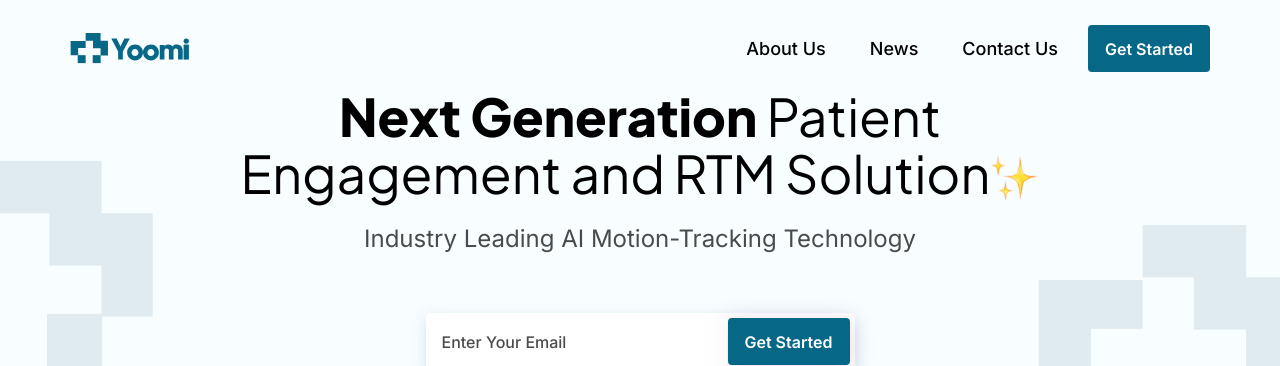
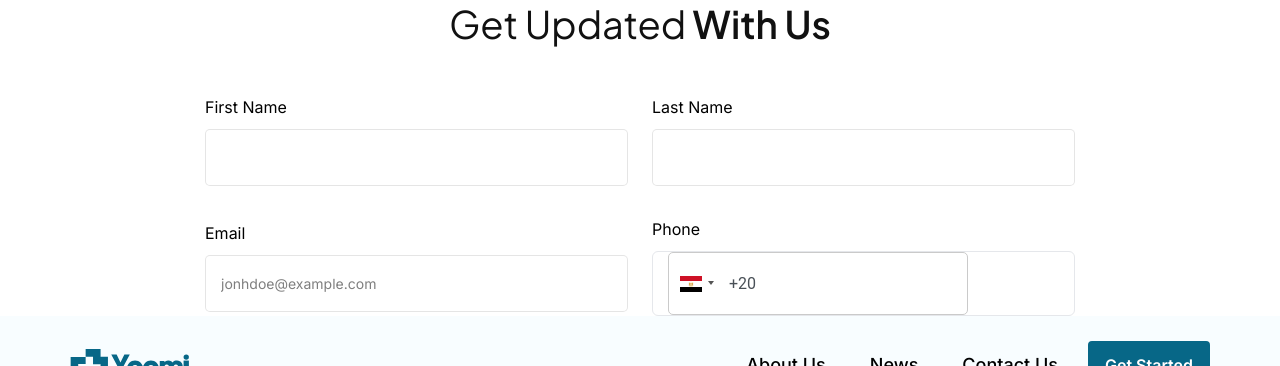
Before and after one commit to Sumit-Chouhan-devloper/yoomi, a React (Create React App) app: page / in a window 1280 px wide. Shown: the top 366 px of the page. Built offline with nearby package versions, Linux system fonts and the light colour scheme.

Commit message:
phone input

```diff
--- a/package.json
+++ b/package.json
@@ -13,6 +13,7 @@
     "react": "^18.2.0",
     "react-countup": "^6.4.2",
     "react-dom": "^18.2.0",
+    "react-phone-input-2": "^2.15.1",
     "react-router-dom": "^6.16.0",
     "react-scripts": "5.0.1",
     "react-slick": "^0.29.0",
--- a/src/App.js
+++ b/src/App.js
@@ -8,7 +8,7 @@ import "aos/dist/aos.css";
 import "slick-carousel/slick/slick.css";
 import "slick-carousel/slick/slick-theme.css";
 import "animate.css";
-
+import "react-phone-input-2/lib/bootstrap.css";
 function App() {
        AOS.init({
          duration: 800,
--- /dev/null
+++ b/src/components/homepage/UpdatedUs.tsx
@@ -0,0 +1,65 @@
+import React, { useState } from "react";
+import PhoneInput from "react-phone-input-2";
+const UpdatedUs = () => {
+  const [phone, setPhone] = useState("");
+  return (
+    <>
+      <div className="container xl:max-w-[1140px] 3xl:max-w-[1320px] mx-auto px-5 xl:px-0">
+        <p className="text-[#111] ff_Jakarta font-normal leading-[normal] text-[38px] text-center mb-[50px]">
+          Get Updated <span className="font-semibold">With Us</span>
+        </p>
+        <form>
+          <div className="flex items-center justify-center">
+            <div className="min-w-[423px]">
+              <p className="text-[#000] font-inter text-sm font-normal leading-[normal] mb-3">
+                First Name
+              </p>
+              <input
+                type="text"
+                className="w-full border bg-white focus-visible:border-deep-blue focus-visible:outline-none rounded-[5px] border-[rgba(0,0,0,0.10)] text-[#000] font-inter text-xs font-normal leading-[normal] h-[57px] ps-[15px]"
+              />
+            </div>
+            <div className="min-w-[423px] ms-6">
+              <p className="text-[#000] font-inter text-sm font-normal leading-[normal] mb-3">
+                Last Name
+              </p>
+              <input
+                type="text"
+                className="w-full border bg-white focus-visible:border-deep-blue focus-visible:outline-none rounded-[5px] border-[rgba(0,0,0,0.10)] text-[#000] font-inter text-sm font-normal leading-[normal] h-[57px] ps-[15px]"
+              />
+            </div>
+          </div>
+          <div className="flex items-center justify-center mt-[33px]">
+            <div className="min-w-[423px]">
+              <p className="text-[#000] font-inter text-sm font-normal leading-[normal] mb-3">
+                Email
+              </p>
+              <input
+                type="email"
+                placeholder="jonhdoe@example.com"
+                className="w-full border bg-white focus-visible:border-deep-blue focus-visible:outline-none rounded-[5px] border-[rgba(0,0,0,0.10)] placeholder:opacity-50 placeholder:text-[#000] text-[#000] font-inter text-xs font-normal leading-[normal] h-[57px] ps-[15px]"
+              />
+            </div>
+            <div className="min-w-[423px] ms-6 ">
+              <p className="text-[#000] font-inter text-sm font-normal leading-[normal] mb-3">
+                Phone
+              </p>
+              <div className="w-full border bg-white focus-visible:border-deep-blue rounded-md ps-[15px]">
+                <PhoneInput
+                  country={"eg"}
+                  enableSearch={true}
+                  value={phone}
+                  onChange={(phone) => setPhone(phone)}
+
+                />
+
+              </div>
+            </div>
+          </div>
+        </form>
+      </div>
+    </>
+  );
+};
+
+export default UpdatedUs;
--- a/src/view/Main.tsx
+++ b/src/view/Main.tsx
@@ -13,10 +13,12 @@ import AboutUs from "../components/homepage/AboutUs.tsx";
 import Committed from "../components/homepage/Committed.tsx";
 import ForecastProfits from "../components/homepage/ForecastProfits.tsx";
 import KnowMore from "../components/homepage/KnowMore.tsx";
+import UpdatedUs from "../components/homepage/UpdatedUs.tsx";
 const Main = () => {
   return (
     <>
       <div className="overflow-hidden">
+        <UpdatedUs />
         <Header />
         <Workout />
         <Feature />
```
Also changed, not shown: 1 other file (tests, documents, lock files or other folders).
